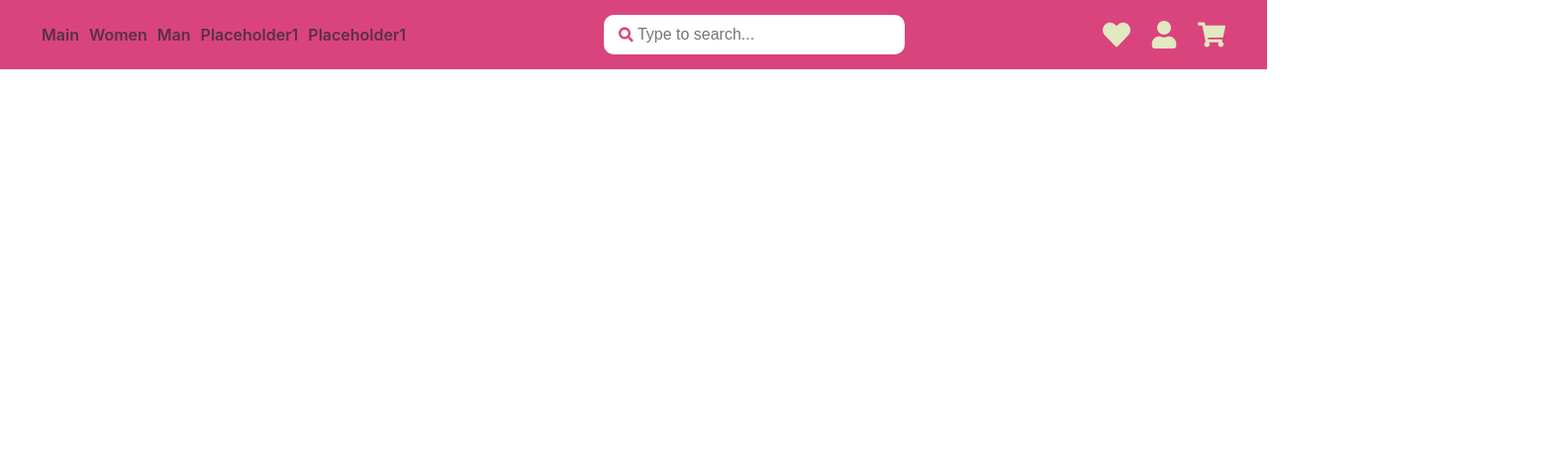
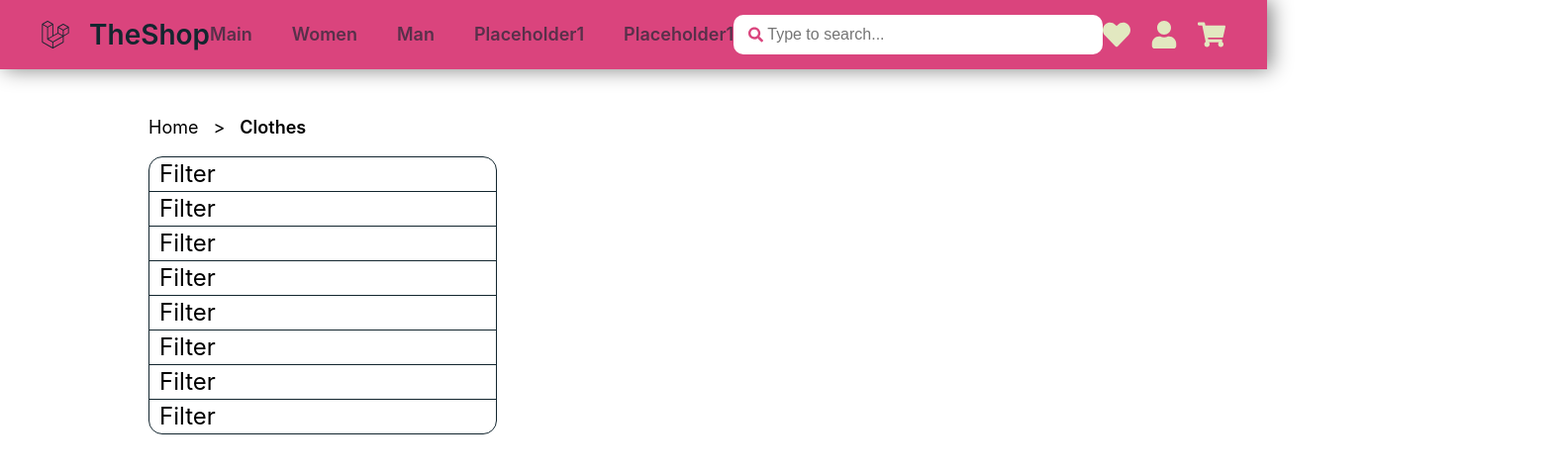
Before and after one commit to Chmelya/E-Shop, a React (Create React App) app in the folder client/: page / in a window 1280 px wide. Shown: the top 478 px of the page at 99% size, 1580 px wide, since content can reach past the window. Built offline with nearby package versions, Linux system fonts and the light colour scheme.

Commit message:
some progress

```diff
--- a/client/src/App.tsx
+++ b/client/src/App.tsx
@@ -1,10 +1,12 @@
 import './App.scss';
 import { Header } from './components/Header/Header';
+import { CatalogPage } from './pages/CatalogPage';
 
 function App() {
 	return (
 		<div>
 			<Header />
+			<CatalogPage />
 		</div>
 	);
 }
--- /dev/null
+++ b/client/src/components/BreadCrumb/BreadCrumb.module.scss
@@ -0,0 +1,15 @@
+.container {
+	display: flex;
+	justify-content: flex-start;
+	gap: 15px;
+	font-size: 18px;
+	font-weight: 400;
+
+	div {
+		cursor: pointer;
+	}
+
+	div:last-child {
+		font-weight: 600;
+	}
+}
--- /dev/null
+++ b/client/src/components/BreadCrumb/BreadCrumb.tsx
@@ -0,0 +1,11 @@
+import classes from './BreadCrumb.module.scss';
+
+export const BreadCrumb = () => {
+	return (
+		<div className={classes.container}>
+			<div>Home</div>
+			<div>{'>'}</div>
+			<div>Clothes</div>
+		</div>
+	);
+};
--- a/client/src/components/Header/Header.module.scss
+++ b/client/src/components/Header/Header.module.scss
@@ -5,15 +5,17 @@
 	height: 70px;
 	background-color: $mainColor;
 	display: inline-flex;
-	gap: 200px;
 	align-items: center;
 	padding: 5px 42px;
 	box-sizing: border-box;
+	justify-content: space-between;
+	box-shadow: 4px 0px 20px 0px gray;
+	margin-bottom: 50px;
 }
 
 .container {
 	display: inline-flex;
-	gap: 10px;
+	gap: 40px;
 }
 
 .category {
@@ -23,7 +25,7 @@
 	opacity: 0.65;
 	color: $darkColor;
 	font-weight: 600;
-	font-size: 1rem;
+	font-size: 18px;
 
 	&:hover {
 		opacity: 1;
@@ -36,3 +38,22 @@
 	align-items: center;
 	justify-content: space-between;
 }
+
+.logo {
+	height: 28px;
+	width: 28px;
+	color: $darkColor;
+}
+
+.title {
+	font-size: 28px;
+	font-weight: 600;
+	color: $darkColor;
+}
+
+.logo-container {
+	display: flex;
+	justify-content: center;
+	gap: 20px;
+	align-items: center;
+}
--- a/client/src/components/Header/Header.tsx
+++ b/client/src/components/Header/Header.tsx
@@ -1,11 +1,15 @@
 import classes from './Header.module.scss';
 import { SearchBar } from '../SearchBar/SearchBar';
-import { FaHeart, FaShoppingCart, FaUser } from 'react-icons/fa';
+import { FaHeart, FaLaravel, FaShoppingCart, FaUser } from 'react-icons/fa';
 import { HeaderButton } from '../HeaderButton/HeaderButton';
 
 export const Header = () => {
 	return (
 		<header className={classes.header}>
+			<div className={classes['logo-container']}>
+				<FaLaravel className={classes.logo} />
+				<div className={classes.title}>TheShop</div>
+			</div>
 			<div className={classes.container}>
 				<div className={classes.category}>Main</div>
 				<div className={classes.category}>Women</div>
--- a/client/src/components/SearchBar/SearchBar.module.scss
+++ b/client/src/components/SearchBar/SearchBar.module.scss
@@ -9,6 +9,7 @@
 	display: flex;
 	align-items: center;
 	gap: 2px;
+	max-width: 400px;
 }
 
 .search-input {
--- /dev/null
+++ b/client/src/pages/CatalogPage.module.scss
@@ -0,0 +1,39 @@
+@import '../styles/variables';
+
+.page-container {
+	//todo
+	height: 100%;
+	width: 100%;
+	padding-inline: 150px;
+}
+
+.catalog-container {
+	margin-top: 20px;
+}
+
+.filter {
+	max-width: 350px;
+	width: 40%;
+	height: 100%;
+	border-radius: 14px;
+	font-size: 24px;
+	border: solid 1px $darkColor;
+
+	div {
+		cursor: pointer;
+		padding: 5px 10px;
+		border-bottom: solid 1px $darkColor;
+	}
+
+	:last-child {
+		border: none;
+	}
+}
+
+// .filter-title {
+// 	padding: 5px 10px;
+// }
+
+// .filter-option {
+// 	padding: 5px 10px;
+// }
--- /dev/null
+++ b/client/src/pages/CatalogPage.tsx
@@ -0,0 +1,23 @@
+import classes from './CatalogPage.module.scss';
+import { BreadCrumb } from '../components/BreadCrumb/BreadCrumb';
+
+export const CatalogPage = () => {
+	return (
+		<div className={classes['page-container']}>
+			<BreadCrumb />
+			<div className={classes['catalog-container']}>
+				<div className={classes.filter}>
+					<div className={classes['filter-title']}>Filter</div>
+					<div className={classes['filter-option']}>Filter</div>
+					<div className={classes['filter-option']}>Filter</div>
+					<div className={classes['filter-option']}>Filter</div>
+					<div className={classes['filter-option']}>Filter</div>
+					<div className={classes['filter-option']}>Filter</div>
+					<div className={classes['filter-option']}>Filter</div>
+					<div className={classes['filter-option']}>Filter</div>
+				</div>
+				<div className={classes.items}></div>
+			</div>
+		</div>
+	);
+};
--- a/client/src/styles/index.scss
+++ b/client/src/styles/index.scss
@@ -1,5 +1,5 @@
 @use './reset';
-@use './variables';
+@import './variables';
 
 body {
 	margin: 0;
```
